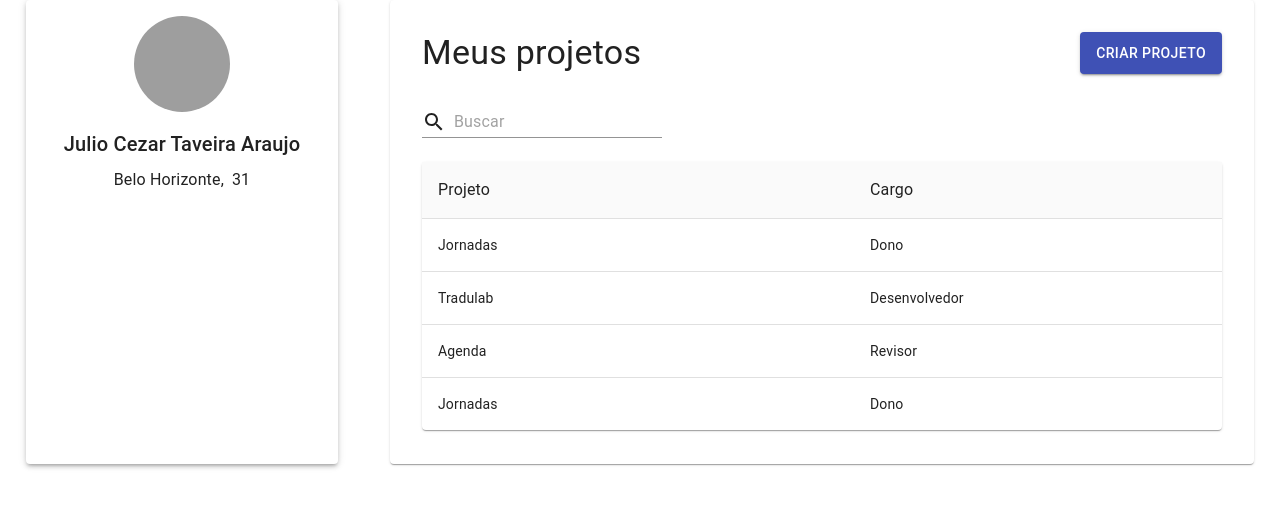
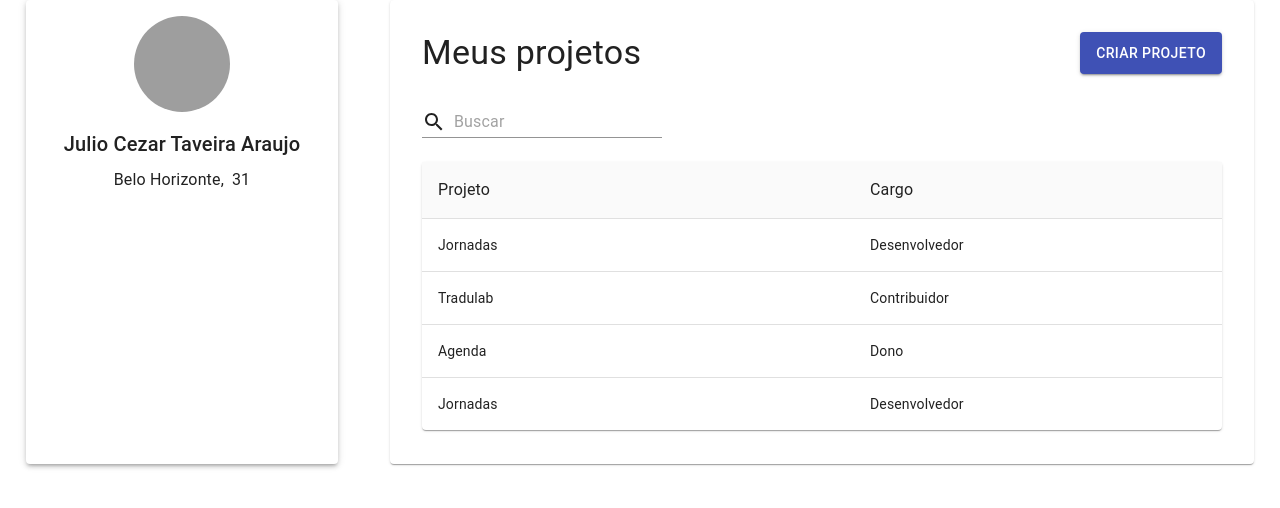
Before and after one commit to ditointernet/tradulab, a React (Create React App) app in the folder packages/web/: page / in a window 1280 px wide. Shown: the top 508 px of the page. Built offline with nearby package versions, Linux system fonts and the light colour scheme; grey boxes are pictures that could not be loaded; what apollo-upload-client would draw is missing.

Commit message:
Pesquisa por nome de projeto está funcionando

```diff
--- a/packages/web/src/App.tsx
+++ b/packages/web/src/App.tsx
@@ -1,31 +1,31 @@
-import React from "react";
-import "./App.css";
+import React from 'react';
+import './App.css';
 
 import {
   ApolloProvider,
   ApolloClient,
   InMemoryCache,
   ApolloLink,
-} from "@apollo/client";
-import { createUploadLink } from "apollo-upload-client";
+} from '@apollo/client';
+import { createUploadLink } from 'apollo-upload-client';
 
-import CardProfileContainer from "./CardProfileContainer";
-import MyProjects from "./MyProjects";
+import CardProfileContainer from './CardProfileContainer';
+import MyProjectsContainer from './MyProjectsContainer';
 
 const uploadLink = createUploadLink({
-  uri: "http://localhost:3001/graphql",
-  credentials: "include",
+  uri: 'http://localhost:3001/graphql',
+  credentials: 'include',
 });
 
 const authLink = new ApolloLink((operation, forward) => {
   // Retrieve the authorization token from local storage.
-  const token = localStorage.getItem("token");
+  const token = localStorage.getItem('token');
 
-  if (!["login", "createUser"].includes(operation.operationName)) {
+  if (!['login', 'createUser'].includes(operation.operationName)) {
     // Use the setContext method to set the HTTP headers.
     operation.setContext({
       headers: {
-        authorization: token ? `Bearer ${token}` : "",
+        authorization: token ? `Bearer ${token}` : '',
       },
     });
   }
@@ -42,9 +42,9 @@ const client = new ApolloClient({
 function App() {
   return (
     <ApolloProvider client={client}>
-      <div style={{display: 'flex', justifyContent: 'space-around'}}>
+      <div style={{ display: 'flex', justifyContent: 'space-around' }}>
         <CardProfileContainer />
-        <MyProjects />
+        <MyProjectsContainer />
       </div>
     </ApolloProvider>
   );
--- a/packages/web/src/MyProjects.tsx
+++ b/packages/web/src/MyProjects.tsx
@@ -14,7 +14,12 @@ import {
 
 import { Search as SearchIcon } from '@material-ui/icons';
 
-import Table from './Table';
+import ProjectsTable, { Row } from './ProjectsTable';
+
+interface IMyProjects {
+  rows: Row[];
+  onInputChange: (e: React.ChangeEvent<HTMLInputElement>) => void;
+}
 
 const useStyles = makeStyles((theme: Theme) =>
   createStyles({
@@ -32,7 +37,7 @@ const useStyles = makeStyles((theme: Theme) =>
   })
 );
 
-const MyProjects = () => {
+const MyProjects: React.FC<IMyProjects> = ({ rows, onInputChange }) => {
   const classes = useStyles();
   return (
     <Paper className={classes.paper}>
@@ -50,8 +55,9 @@ const MyProjects = () => {
             <SearchIcon />
           </InputAdornment>
         }
+        onChange={onInputChange}
       />
-      <Table />
+      <ProjectsTable rows={rows} />
     </Paper>
   );
 };
--- /dev/null
+++ b/packages/web/src/MyProjectsContainer.tsx
@@ -0,0 +1,34 @@
+import React, { useState } from 'react';
+import MyProjects from './MyProjects';
+
+const rowsBackEnd = [
+  { project: 'Jornadas', role: 'Desenvolvedor' },
+  { project: 'Tradulab', role: 'Contribuidor' },
+  { project: 'Agenda', role: 'Dono' },
+  { project: 'Jornadas', role: 'Desenvolvedor' },
+  { project: 'Tradulab', role: 'Contribuidor' },
+  { project: 'Agenda', role: 'Dono' },
+  { project: 'Jornadas', role: 'Desenvolvedor' },
+  { project: 'Tradulab', role: 'Contribuidor' },
+  { project: 'Agenda', role: 'Dono' },
+  { project: 'Jornadas', role: 'Desenvolvedor' },
+  { project: 'Tradulab', role: 'Contribuidor' },
+  { project: 'Agenda', role: 'Dono' },
+];
+
+const MyProjectsContainer = () => {
+  const [rows, setRows] = useState(rowsBackEnd);
+
+  const onInputChange = (e: React.ChangeEvent<HTMLInputElement>) => {
+    const filter = e.target.value;
+    const filteredRows = rowsBackEnd.filter(({ project }) =>
+      project.toUpperCase().includes(filter.toUpperCase())
+    );
+    setRows(filteredRows);
+    console.log(filter, filteredRows)
+  };
+
+  return <MyProjects {...{ rows, onInputChange }} />;
+};
+
+export default MyProjectsContainer;
--- a/packages/web/src/Table.tsx
+++ b/packages/web/src/ProjectsTable.tsx
@@ -13,20 +13,14 @@ import {
   Typography,
 } from '@material-ui/core';
 
-const rowsMock = [
-  { project: 'Jornadas', role: 'Dono' },
-  { project: 'Tradulab', role: 'Desenvolvedor' },
-  { project: 'Agenda', role: 'Revisor' },
-  { project: 'Jornadas', role: 'Dono' },
-  { project: 'Tradulab', role: 'Desenvolvedor' },
-  { project: 'Agenda', role: 'Revisor' },
-  { project: 'Jornadas', role: 'Dono' },
-  { project: 'Tradulab', role: 'Desenvolvedor' },
-  { project: 'Agenda', role: 'Revisor' },
-  { project: 'Jornadas', role: 'Dono' },
-  { project: 'Tradulab', role: 'Desenvolvedor' },
-  { project: 'Agenda', role: 'Revisor' },
-];
+export type Row = {
+  project: string;
+  role: string;
+};
+
+interface IProjectsTable {
+  rows: Row[];
+}
 
 const useStyles = makeStyles((theme: Theme) =>
   createStyles({
@@ -43,7 +37,7 @@ const useStyles = makeStyles((theme: Theme) =>
   })
 );
 
-export default function StickyHeadTable() {
+const ProjectsTable: React.FC<IProjectsTable> = ({ rows }) => {
   const classes = useStyles();
 
   return (
@@ -61,7 +55,7 @@ export default function StickyHeadTable() {
             </TableRow>
           </TableHead>
           <TableBody>
-            {rowsMock.map((row) => (
+            {rows.map((row) => (
               <TableRow hover tabIndex={-1}>
                 <TableCell align="left">{row.project}</TableCell>
                 <TableCell align="left">{row.role}</TableCell>
@@ -72,4 +66,6 @@ export default function StickyHeadTable() {
       </TableContainer>
     </Paper>
   );
-}
+};
+
+export default ProjectsTable;
```
